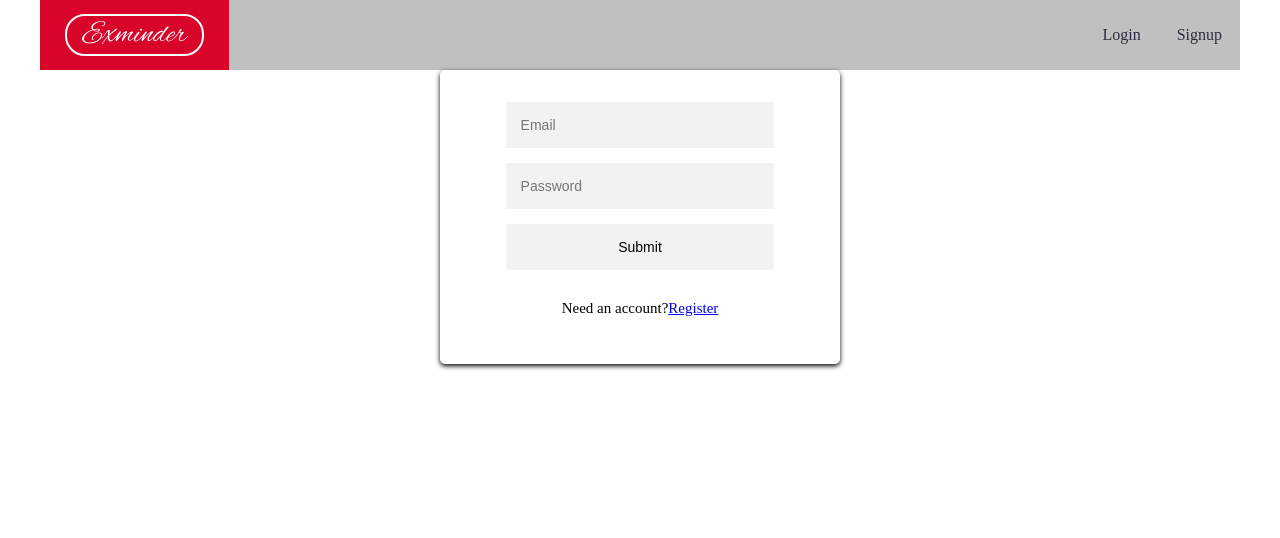
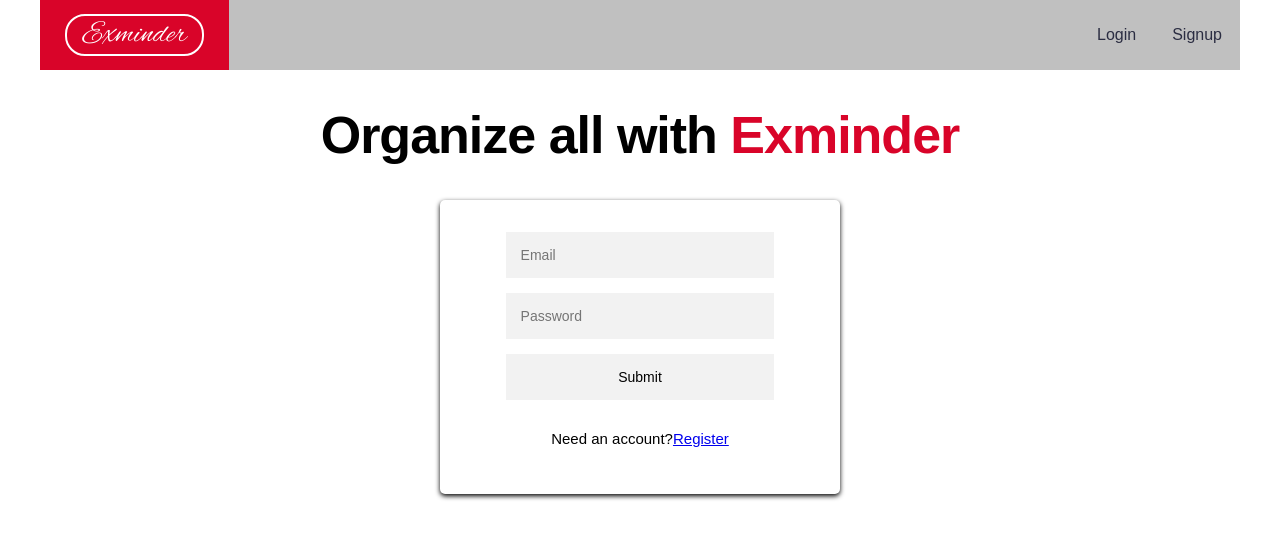
Before and after one commit to ZiluoH/Exminder, a React app in the folder frontend/: page /#/login in a window 1280 px wide. Built offline with nearby package versions, Linux system fonts and the light colour scheme.

Commit message:
Update main page

```diff
--- a/frontend/src/assets/main.css
+++ b/frontend/src/assets/main.css
@@ -9,6 +9,7 @@
 #root{
     max-width: 1200px;
     margin: auto;
+    font-family: Arial, Helvetica, sans-serif
 }
 
 @font-face{
--- a/frontend/src/components/session/login_form.js
+++ b/frontend/src/components/session/login_form.js
@@ -54,8 +54,12 @@
 
 	render() {
 		return (
-			<div className='session_form'>
-				<form onSubmit={this.handleSubmit}>
+			<div>
+				<h1 className='session_header'>
+					Organize all with
+					<span className='exminder'> Exminder</span>
+				</h1>
+				<form onSubmit={this.handleSubmit} className='session_form'>
 					<input
 						type='email'
 						value={this.state.email}
--- a/frontend/src/components/session/session.css
+++ b/frontend/src/components/session/session.css
@@ -19,3 +19,14 @@
     font-size: 14px;
     background: #f2f2f2;
 }
+
+.session_header{
+    text-align: center;
+    font-size: 52px;
+    font-weight: bold;
+    letter-spacing: -1px;
+}
+
+.session_header .exminder{
+    color: #d90429;
+}
--- a/frontend/src/components/session/signup_form.js
+++ b/frontend/src/components/session/signup_form.js
@@ -56,8 +56,12 @@
 
 	render() {
 		return (
-			<div className='session_form'>
-				<form onSubmit={this.handleSubmit}>
+			<div>
+				<h1 className='session_header'>
+					Organize all with
+					<span className='exminder'> Exminder</span>
+				</h1>
+				<form onSubmit={this.handleSubmit} className='session_form'>
 					<input
 						type='email'
 						value={this.state.email}
```
